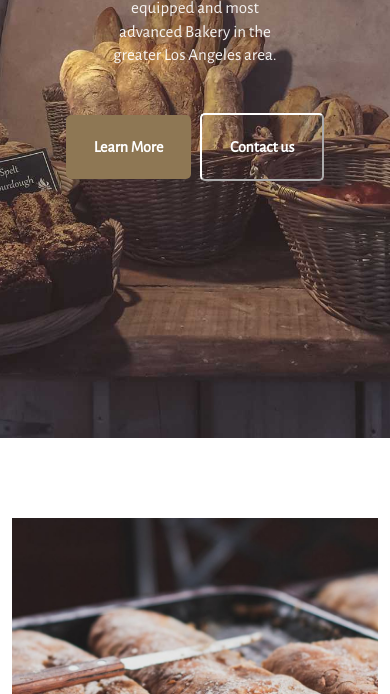
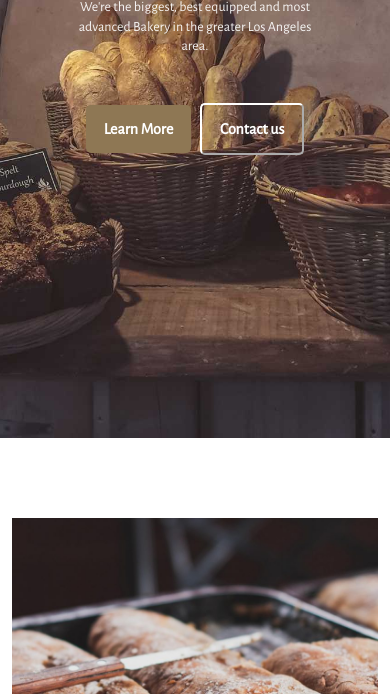
Before and after one commit to abdallamohamed2000/Assignment-3-RouteAcademy, a plain HTML site: page index.html in a window 390 px wide. Shown: the part 406-1100 px from the top of the page. Drawn offline with nearby package versions, Linux system fonts and the light colour scheme; files whose address does not match are found by name.

Commit message:
Update main.css

```diff
--- a/css/main.css
+++ b/css/main.css
@@ -339,7 +339,25 @@
                         }
                         #home .caption p {
                             font-size: 17px;
-                            padding-inline: 27% 27%;
+                            padding-inline: 20% 20%;
                             line-height: 1.4;
                         }
                     }
+
+
+                    @media (max-width: 500px) {
+                        #home .caption .btn1,
+                        #home .caption .btn2 {
+                            padding: 12px 18px;
+
+                        }
+                        #home .caption p {
+                            font-size: 14px;
+                            padding-inline: 18%;
+                            line-height: 1.4;
+                        }
+                        #final img {
+                            width: 80%;
+                        }
+
+                    }
```
